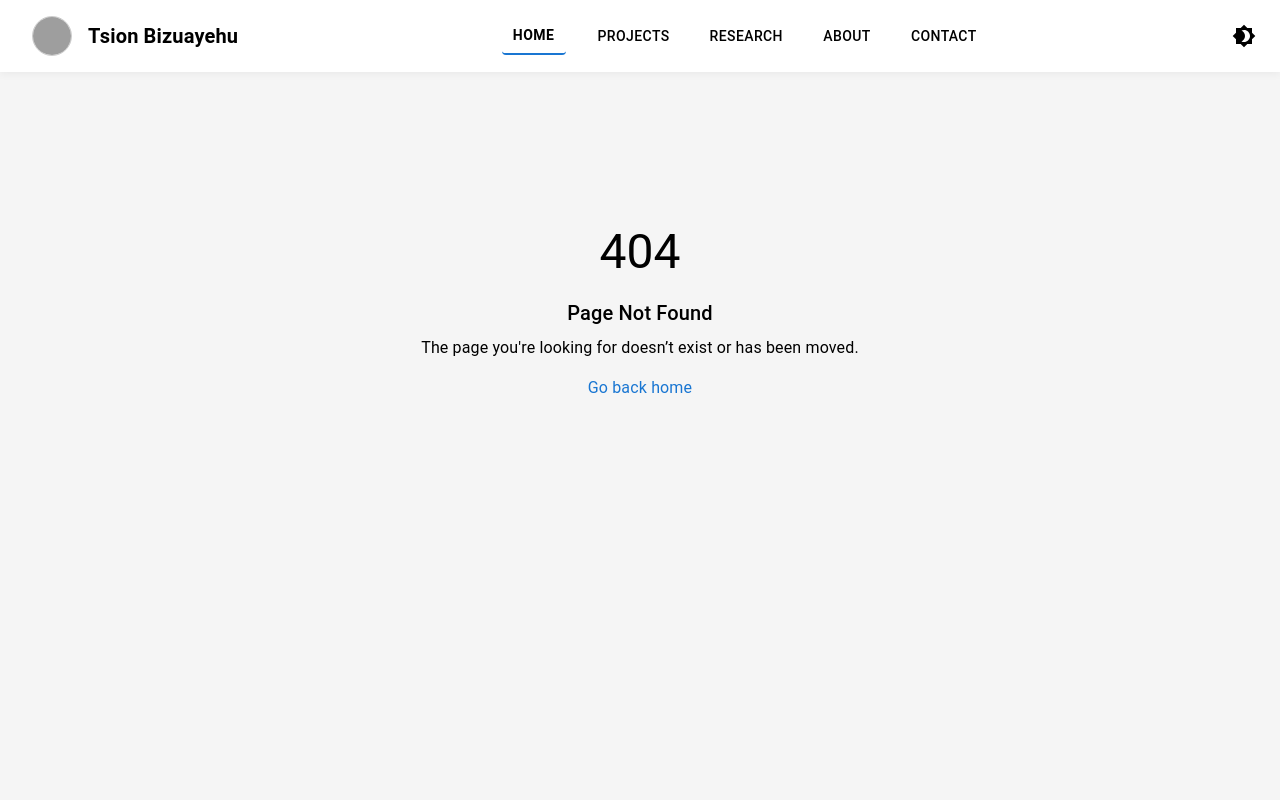
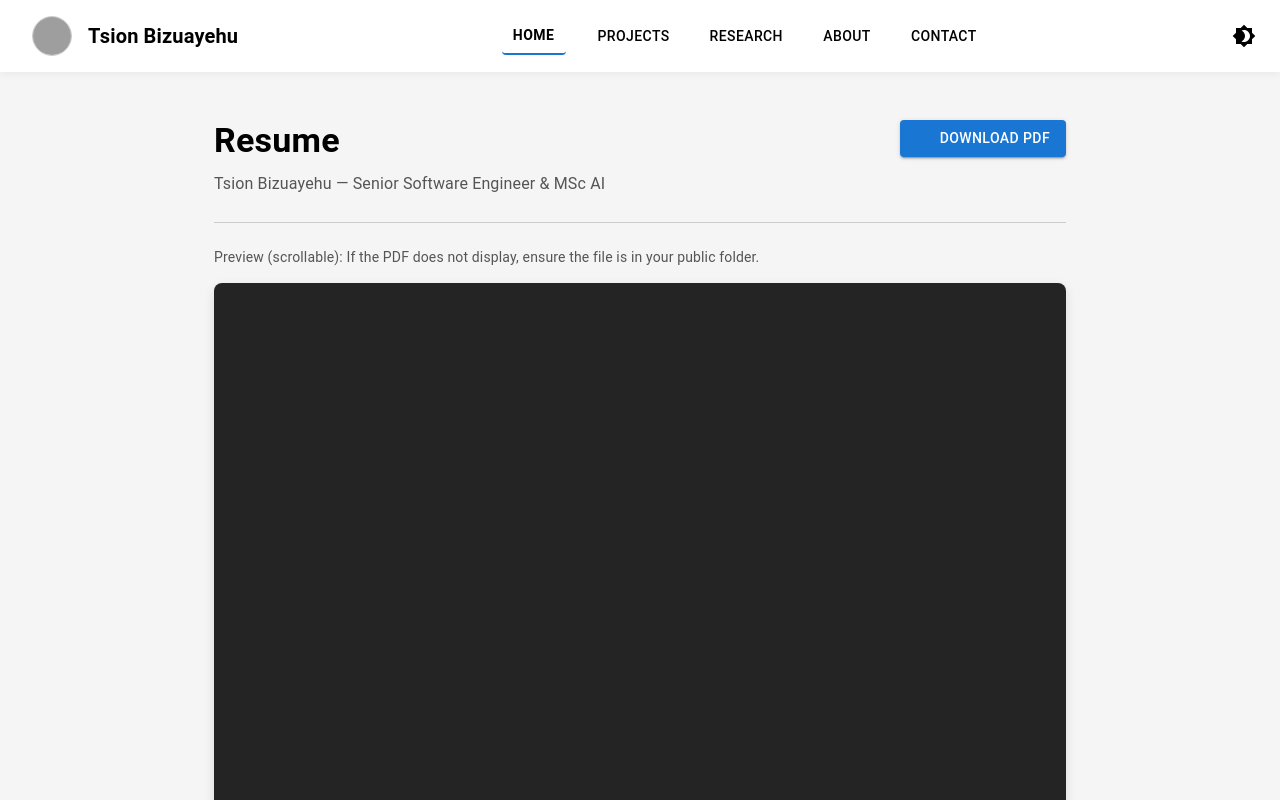
Before and after one commit to TSION2121/my-portfolio, a React (Vite) app: page /my-portfolio/resume in a window 1280 px wide. Before the commit this address had no page. Shown: the top 800 px of the page. Built offline with nearby package versions, Linux system fonts and the light colour scheme; grey boxes are pictures that could not be loaded; some icons are missing.

Commit message:
fix: Correct routing basename and resume file path

```diff
--- a/src/App.jsx
+++ b/src/App.jsx
@@ -79,7 +79,7 @@ function App() {
         <MuiThemeProvider theme={theme}>
             <StyledThemeProvider theme={theme}>
                 <CssBaseline />
-                <Router>
+                <Router basename={"/my-portfolio/"}>
                     <HelmetProvider> {/* Wrap the app with HelmetProvider */}
                         <ScrollToTop />
                         <Header mode={mode} setMode={setMode} />
--- a/src/pages/ResumePage.jsx
+++ b/src/pages/ResumePage.jsx
@@ -6,7 +6,7 @@ import { Helmet } from 'react-helmet-async';
 import { PdfContainer } from '../styles/Resume.styles'; // Import from the new file
 
 export default function ResumePage() {
-    const resumeUrl = '/assets/resume/resume.pdf';
+    const resumeUrl = '/my-portfolio/assets/resume/resume.pdf';
     // const resumeUrl = '/public/assets/resume/resume.pdf';
 
     return (
```
